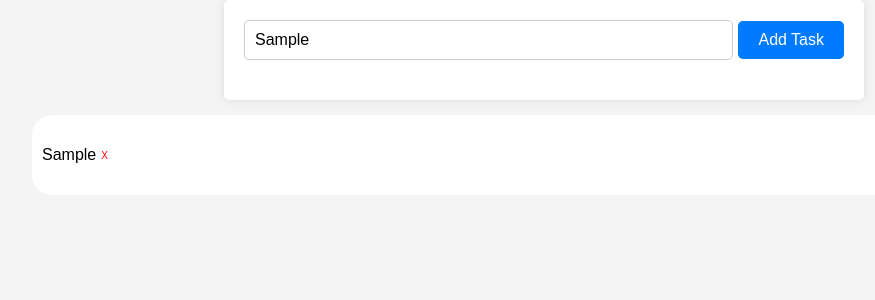
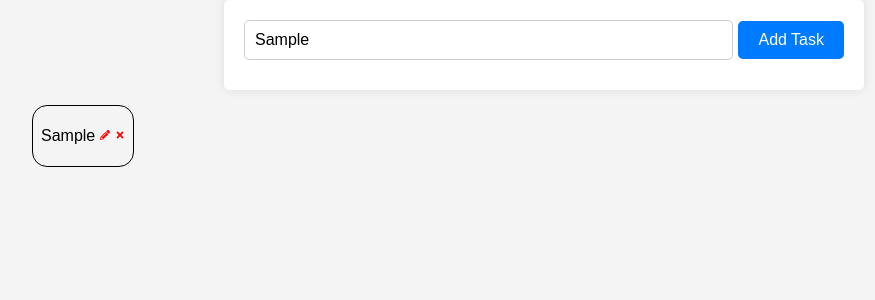
Before and after one commit to AbishekRepo/todo-vite, a React (Vite) app: page / in a window 1280 px wide. Both pictures are taken after typing "Sample" into the empty fields and a click on the button "Add Task". Shown: the top 300 px of the page, without its empty margins (96-971 px from the left). Built offline with nearby package versions, Linux system fonts and the light colour scheme.

Commit message:
added some CSS + pen icon

```diff
--- a/package.json
+++ b/package.json
@@ -12,6 +12,7 @@
   "dependencies": {
     "react": "^18.2.0",
     "react-dom": "^18.2.0",
+    "react-icons": "^4.11.0",
     "uuid": "^9.0.1"
   },
   "devDependencies": {
--- a/src/components/List.jsx
+++ b/src/components/List.jsx
@@ -1,11 +1,17 @@
 import React from "react";
+import { FaPencilAlt, FaTimes } from "react-icons/fa";
 
 function List({ list, close }) {
   return (
     <div className="list-container">
       <ul>
         <li>{list.text}</li>
-        <button onClick={() => close(list.id)}>X</button>
+        <button>
+          <FaPencilAlt />
+        </button>
+        <button onClick={() => close(list.id)}>
+          <FaTimes />
+        </button>
       </ul>
     </div>
   );
--- a/src/index.css
+++ b/src/index.css
@@ -21,7 +21,7 @@ body {
   display: flex;
   justify-content: space-between;
   align-items: center;
-  margin-bottom: 20px;
+  margin-bottom: 10px;
 }
 
 input[type="text"] {
@@ -51,14 +51,16 @@ button[type="submit"] {
   margin-left: 10%;
   margin-right: 10%;
   margin-bottom: 10px;
-  background-color: #fff;
   border-radius: 20px;
 }
 
 .list-container {
   /* border: 1px solid #ccc; */
-  border-radius: 5px;
-  padding: 10px;
+  border-radius: 15px;
+  border: 0.5px solid black;
+  padding: 0px 8px;
+  margin-right: 5px;
+  margin-bottom: 5px;
 }
 
 /* Styling for the list items */
```
Also changed, not shown: 1 other file (tests, documents, lock files or other folders).
